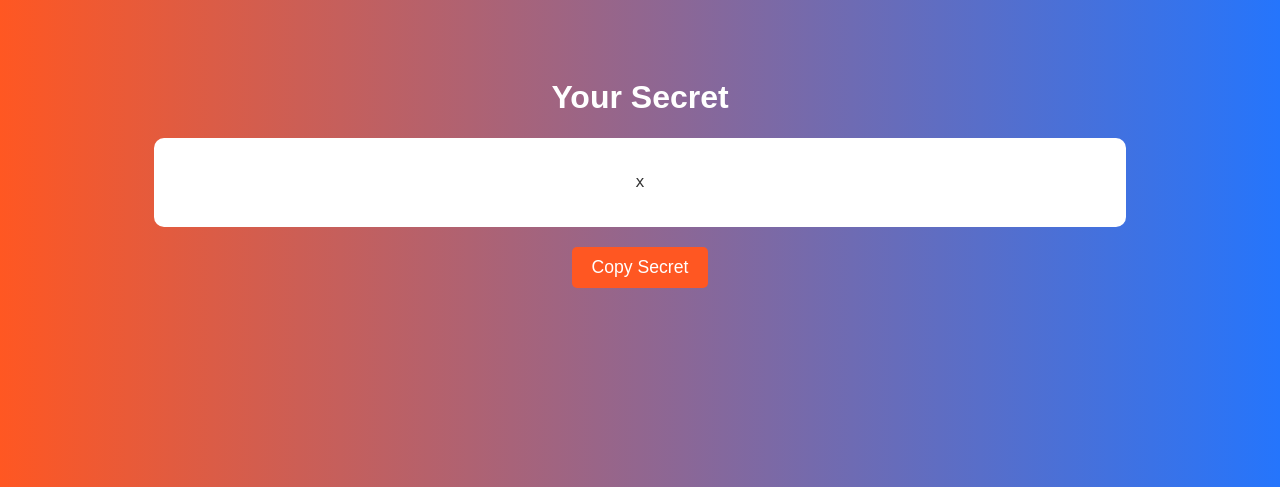
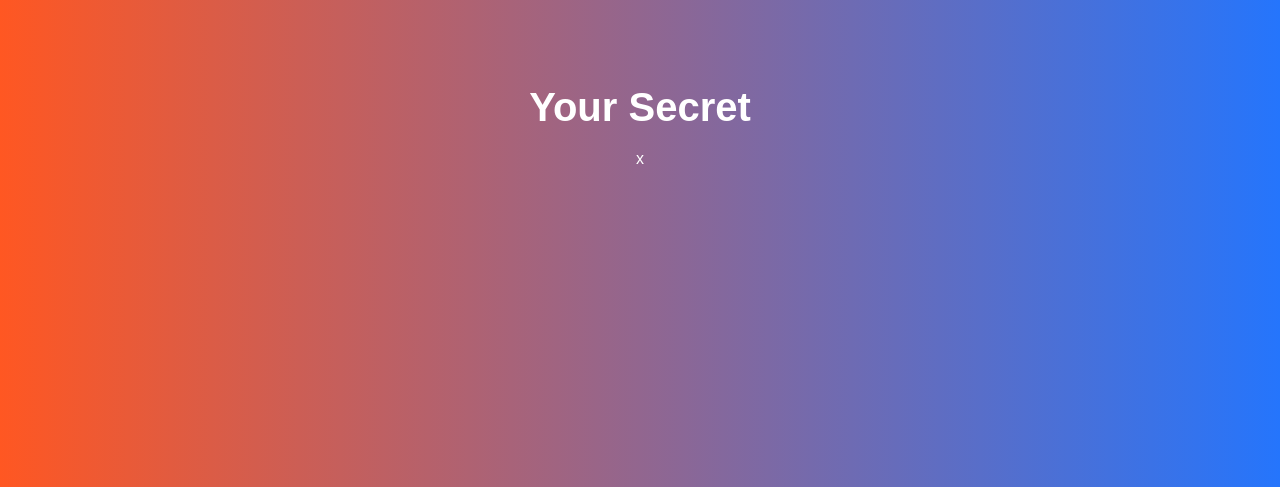
Before and after one commit to rojinashaikh/secure-one-time-share, a Flask app: template templates/secret.html in a window 1280 px wide. Shown: the top 487 px of the page. Run offline with Flask 3, Linux system fonts and the light colour scheme; the template is opened without the code that fills it: most values are stand-ins (such as "Sample title", 1, 10 or a date in 2020); parts of the project's set-up code (start-up, migrations or seed data) failed here and were passed over.

Commit message:
Update secret.html

```diff
--- a/templates/secret.html
+++ b/templates/secret.html
@@ -1,6 +1,8 @@
 <!DOCTYPE html>
-<html>
+<html lang="en">
 <head>
+    <meta charset="UTF-8">
+    <meta name="viewport" content="width=device-width, initial-scale=1.0">
     <title>Your Secret</title>
     <style>
         body {
@@ -8,25 +10,18 @@
             color: white;
             font-family: Arial, sans-serif;
             text-align: center;
-            padding: 50px;
+            padding: 50px 0;
         }
-        .content-box {
-            background-color: white;
-            color: #333;
-            padding: 20px;
-            border-radius: 10px;
-            width: 80%;
-            margin: 0 auto;
-            font-size: 1.2em;
-            word-wrap: break-word;
+        h1 {
+            font-size: 2.5em;
+            margin-bottom: 20px;
         }
         button {
-            margin-top: 20px;
             background-color: #ff5722;
             color: white;
-            font-size: 1.1em;
+            font-size: 1.2em;
+            border: none;
             padding: 10px 20px;
-            border: none;
             border-radius: 5px;
             cursor: pointer;
         }
@@ -37,24 +32,14 @@
 </head>
 <body>
     <h1>Your Secret</h1>
-    <div class="content-box" id="secretBox">
-        {% if is_file %}
-            <a href="data:application/octet-stream;base64,{{ secret }}" download="secret_file">Download Secret File</a>
-        {% else %}
-            <pre>{{ secret }}</pre>
-        {% endif %}
-    </div>
 
-    {% if not is_file %}
-    <button onclick="copySecret()">Copy Secret</button>
-    <script>
-        function copySecret() {
-            const text = document.getElementById("secretBox").innerText;
-            navigator.clipboard.writeText(text).then(() => {
-                alert("Secret copied to clipboard!");
-            });
-        }
-    </script>
+    {% if is_file %}
+        <h2>Download your secret file:</h2>
+        <a href="{{ url_for('secret', secret_id=secret_id) }}" download="{{ filename }}">
+            <button>Download File</button>
+        </a>
+    {% else %}
+        <p>{{ secret }}</p>
     {% endif %}
 </body>
 </html>
```
